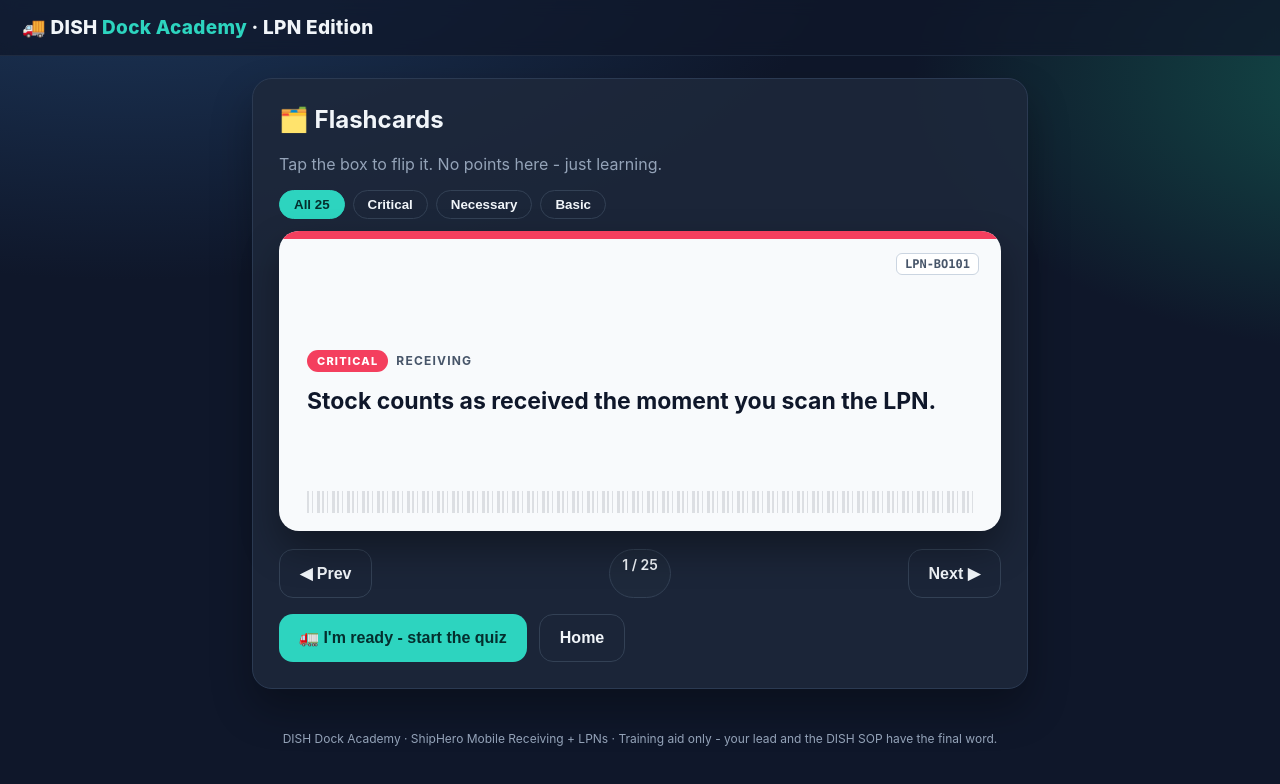
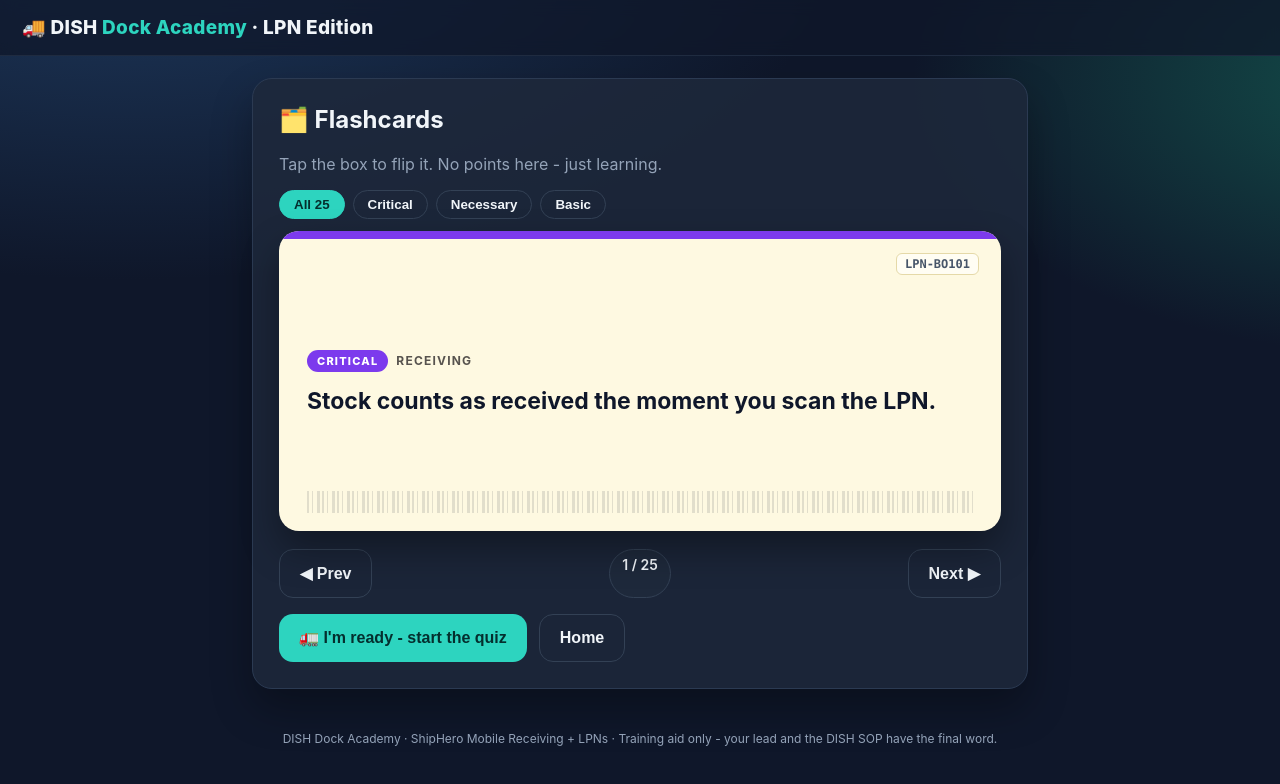
Before and after one commit to kshitijmate1/dish-dock-academy, a plain HTML site: page index.html in a window 1280 px wide. Both pictures are taken after a click on the button "🗂️ Study flashcards first". Drawn offline with Linux system fonts and the light colour scheme.

Commit message:
Distinct tier colors, light yellow cards

```diff
--- a/index.html
+++ b/index.html
@@ -8,7 +8,7 @@
   :root{
     --bg:#0f172a; --panel:#1e293b; --panel2:#334155; --ink:#f1f5f9; --muted:#94a3b8;
     --accent:#2dd4bf; --accent-ink:#042f2e; --green:#34d399; --red:#fb7185; --blue:#60a5fa;
-    --crit:#f43f5e; --nec:#6366f1; --basic:#10b981;
+    --crit:#7c3aed; --nec:#0284c7; --basic:#64748b;
   }
   *{box-sizing:border-box}
   body{margin:0;font-family:-apple-system,BlinkMacSystemFont,"Segoe UI",Roboto,Helvetica,Arial,sans-serif;
@@ -37,7 +37,7 @@
   .tier{display:inline-block;font-size:11px;font-weight:800;letter-spacing:1.2px;padding:4px 10px;border-radius:999px;color:#fff}
   .tier.critical{background:var(--crit)} .tier.necessary{background:var(--nec)} .tier.basic{background:var(--basic)}
   .topic{font-size:12px;font-weight:700;color:var(--muted);margin-left:8px;text-transform:uppercase;letter-spacing:1.2px}
-  .face.front .topic{color:#475569}
+  .face.front .topic{color:#57534e}
 
   /* truck progress */
   .truck{position:relative;height:54px;margin:4px 0 18px;background:var(--panel);border:1px solid #2b3a52;border-radius:14px;overflow:hidden}
@@ -51,11 +51,11 @@
   .card{position:relative;width:100%;min-height:300px;transform-style:preserve-3d;transition:transform .55s}
   .card.flipped{transform:rotateY(180deg)}
   .face{position:absolute;inset:0;backface-visibility:hidden;border-radius:20px;padding:30px 28px 26px;display:flex;flex-direction:column;justify-content:center;
-    background:#f8fafc;color:#0f172a;box-shadow:0 18px 36px rgba(0,0,0,.35);overflow:hidden}
+    background:#fef9e1;color:#0f172a;box-shadow:0 18px 36px rgba(0,0,0,.35);overflow:hidden}
   .face.front:before{content:"";position:absolute;left:0;right:0;top:0;height:8px;background:var(--band,#2dd4bf)}
   .face.front:after{content:"";position:absolute;left:28px;right:28px;bottom:18px;height:22px;opacity:.12;
     background:repeating-linear-gradient(90deg,#0f172a 0 2px,transparent 2px 5px,#0f172a 5px 6px,transparent 6px 10px,#0f172a 10px 13px,transparent 13px 15px)}
-  .face .label{position:absolute;top:22px;right:22px;border:1px solid #cbd5e1;border-radius:6px;padding:3px 8px;font-family:ui-monospace,Menlo,monospace;font-size:12px;font-weight:700;color:#475569;background:#fff}
+  .face .label{position:absolute;top:22px;right:22px;border:1px solid #e5d9a8;border-radius:6px;padding:3px 8px;font-family:ui-monospace,Menlo,monospace;font-size:12px;font-weight:700;color:#475569;background:#fffdf3}
   .face .q{font-size:23px;font-weight:750;line-height:1.35;position:relative}
   .card.critical{--band:var(--crit)} .card.necessary{--band:var(--nec)} .card.basic{--band:var(--basic)}
   .face.back{transform:rotateY(180deg);background:linear-gradient(160deg,#1e293b,#0f172a);color:var(--ink);border:1px solid #2b3a52}
```
